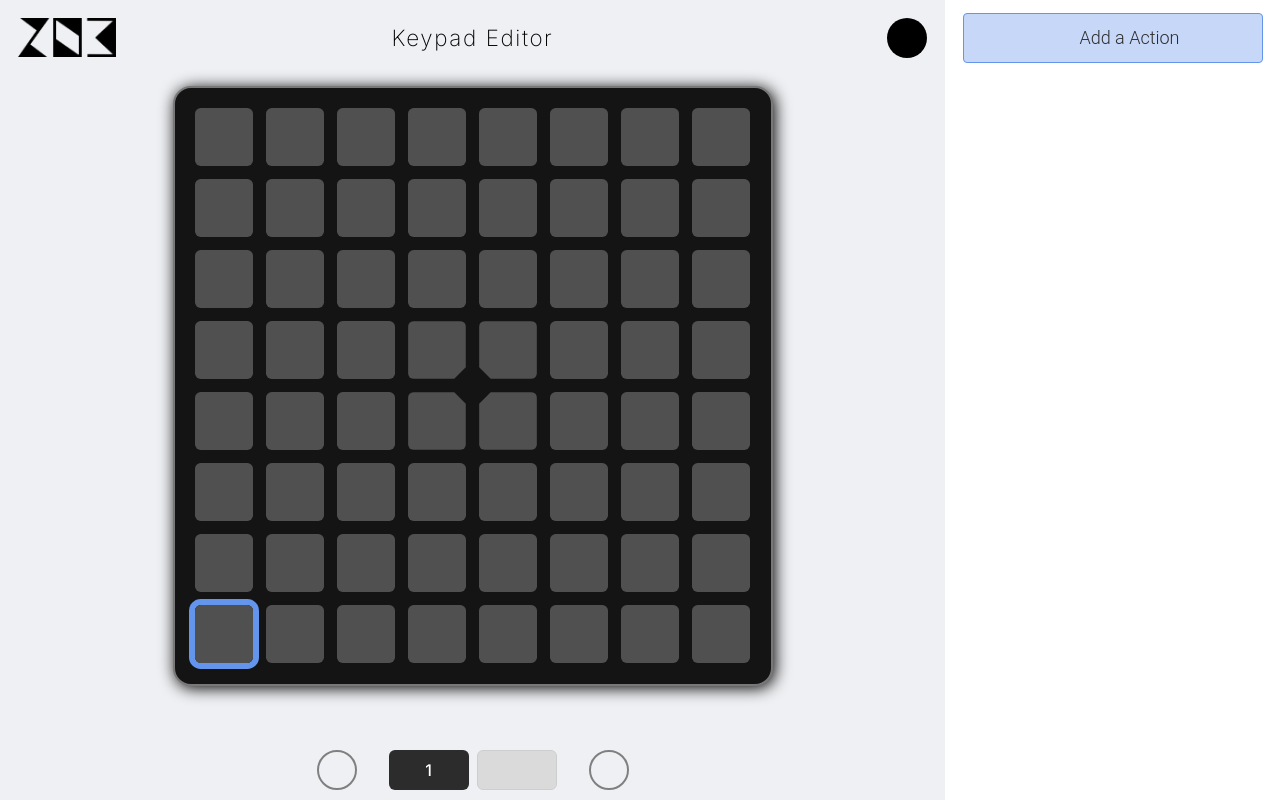
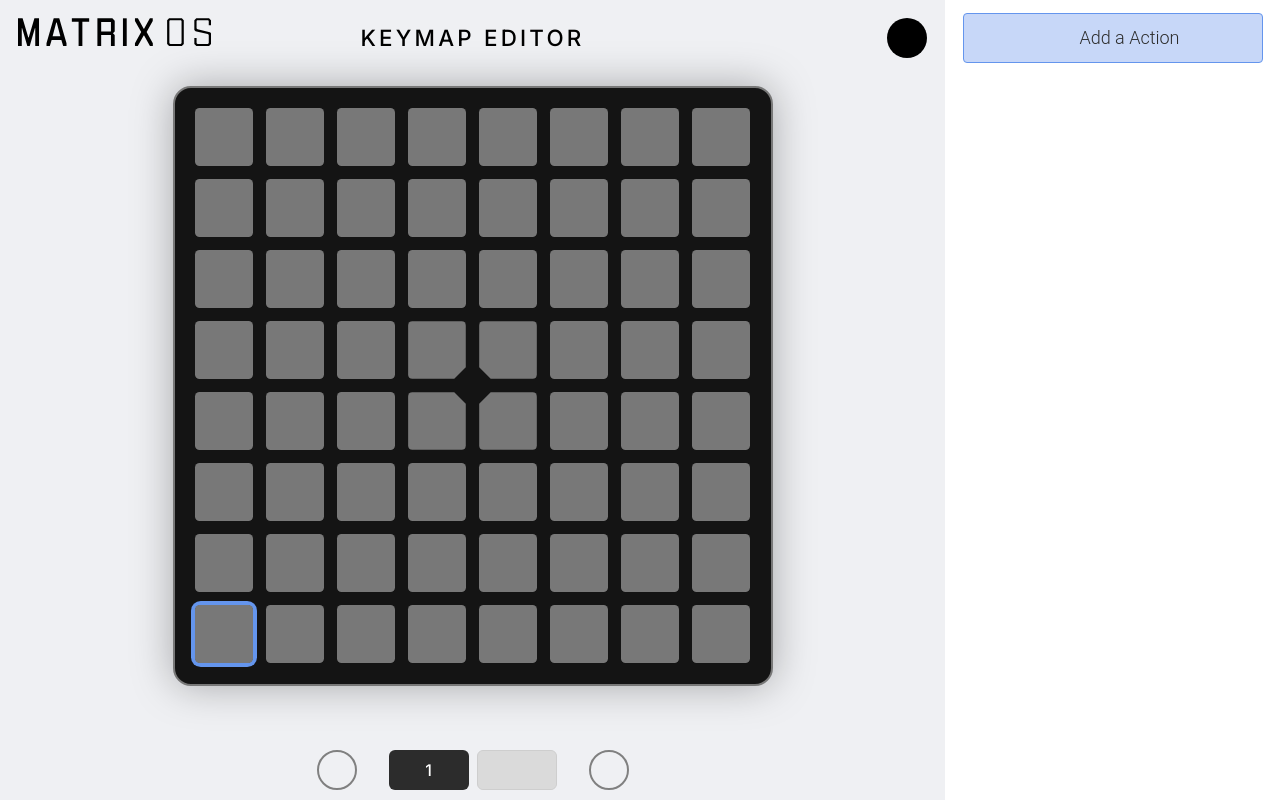
Before and after one commit to 203-Systems/MatrixOS-Control-Map-Editor, a SvelteKit app: page / in a window 1280 px wide. Built offline with nearby package versions, Linux system fonts and the light colour scheme; some icons are missing.

Commit message:
Simple UI changes

```diff
--- a/src/components/Matrix.svelte
+++ b/src/components/Matrix.svelte
@@ -140,7 +140,7 @@
         border: 2px solid rgb(120, 120, 120);
         border-radius: 3%;
         padding: 3%;
-        filter: drop-shadow(2px 2px 8px black);
+        filter: drop-shadow(0px 0px 20px rgba(0,0,0,0.3));
 
         aspect-ratio: 1 / 1;
 
@@ -157,7 +157,7 @@
         border-radius: 10%;
 
         &.selected {
-            box-shadow: 0 0 0 6px cornflowerblue;
+            box-shadow: 0 0 0 4px cornflowerblue;
         }
 
         &:hover {
@@ -170,12 +170,12 @@
     .matrix-button {
         width: 100%;
         height: 100%;
-        border-radius: 10%;
-        background-color: rgb(80, 80, 80);
+        border-radius: 8%;
+        background-color: rgb(120, 120, 120);
         overflow: hidden;
 
         &:hover {
-            background-color: rgb(60, 60, 60);
+            background-color: rgb(80, 80, 80);
         }
 
         cursor: pointer;
--- a/src/routes/+page.svelte
+++ b/src/routes/+page.svelte
@@ -61,18 +61,18 @@
 </script>
 
 <svelte:head>
-    <title>Keypad Editor</title>
+    <title>Matrix OS Keymap Editor</title>
 </svelte:head>
 
 <main>
     <div class="main-content">
         <div class="header">
             <div class="logo">
-                <img src="Logo.png" class="logo">
+                <img src="Matrix OS.svg" class="logo">
             </div>
 
             <div class="title">
-                <span>Keypad Editor</span>
+                <span>KEYMAP EDITOR</span>
             </div>
 
             <div class="controls">
@@ -129,11 +129,13 @@
 
             .logo {
                 img {
-                    height: 100%;
+                    display: flex;
+                    justify-content: center;
+                    align-items: center;
+
+                    height: 85%;
                     padding: 18px;
                     box-sizing: border-box;
-
-                    filter: invert(1);
                 }
             }
 
@@ -143,8 +145,8 @@
                 align-items: center;
 
                 font-family: Inter, sans-serif;
-                font-weight: 200;
-                letter-spacing: 0.1rem;
+                font-weight: 500;
+                letter-spacing: 0.2rem;
                 font-size: 1.4rem;
             }
 
```
Also changed, not shown: static/Matrix OS.png (added), static/Matrix OS.svg (added).
